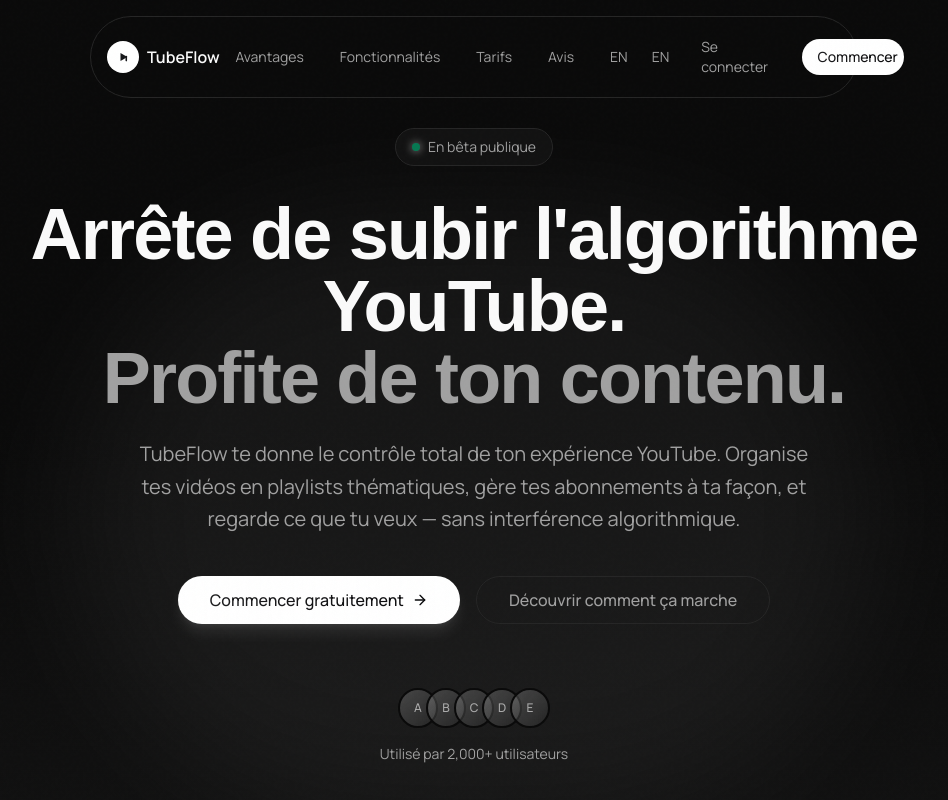
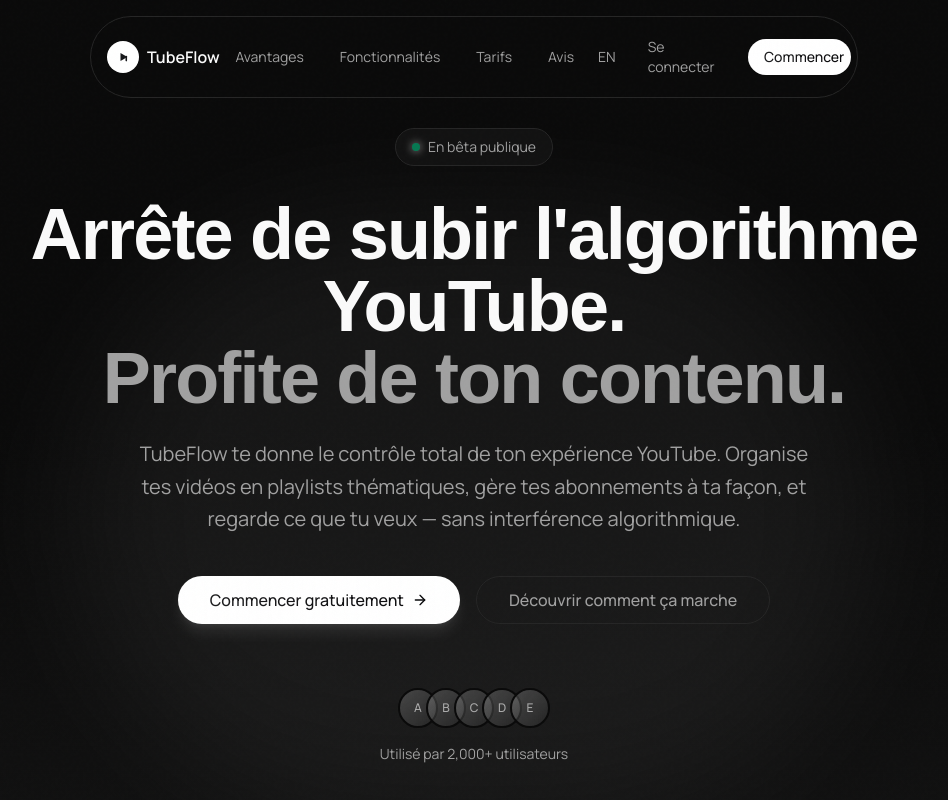
Before and after one commit to diane-defores/tubeflow, an Astro site: page /fr in a window 1280 px wide. Shown: the top 800 px of the page, without its empty margins (166-1114 px from the left). Built offline with nearby package versions, Linux system fonts and the light colour scheme; Astro itself is replaced by a stand-in of ours; a web font is replaced by a local one.

Commit message:
chore: backup work in progress 2026-04-18

```diff
--- a/src/pages/fr/index.astro
+++ b/src/pages/fr/index.astro
@@ -28,7 +28,6 @@
           <a href="#features" class="px-4 py-2 text-sm text-muted-foreground hover:text-foreground hover:bg-muted rounded-full transition-colors">{t.nav.features}</a>
           <a href="#pricing" class="px-4 py-2 text-sm text-muted-foreground hover:text-foreground hover:bg-muted rounded-full transition-colors">{t.nav.pricing}</a>
           <a href="#reviews" class="px-4 py-2 text-sm text-muted-foreground hover:text-foreground hover:bg-muted rounded-full transition-colors">{t.nav.reviews}</a>
-          <a href="/" class="px-4 py-2 text-sm text-muted-foreground hover:text-foreground hover:bg-muted rounded-full transition-colors">EN</a>
         </div>
         <div class="hidden md:flex items-center gap-3">
           <a href="/" class="text-sm text-muted-foreground hover:text-foreground transition-colors px-2 py-2" title="English version">EN</a>
```
